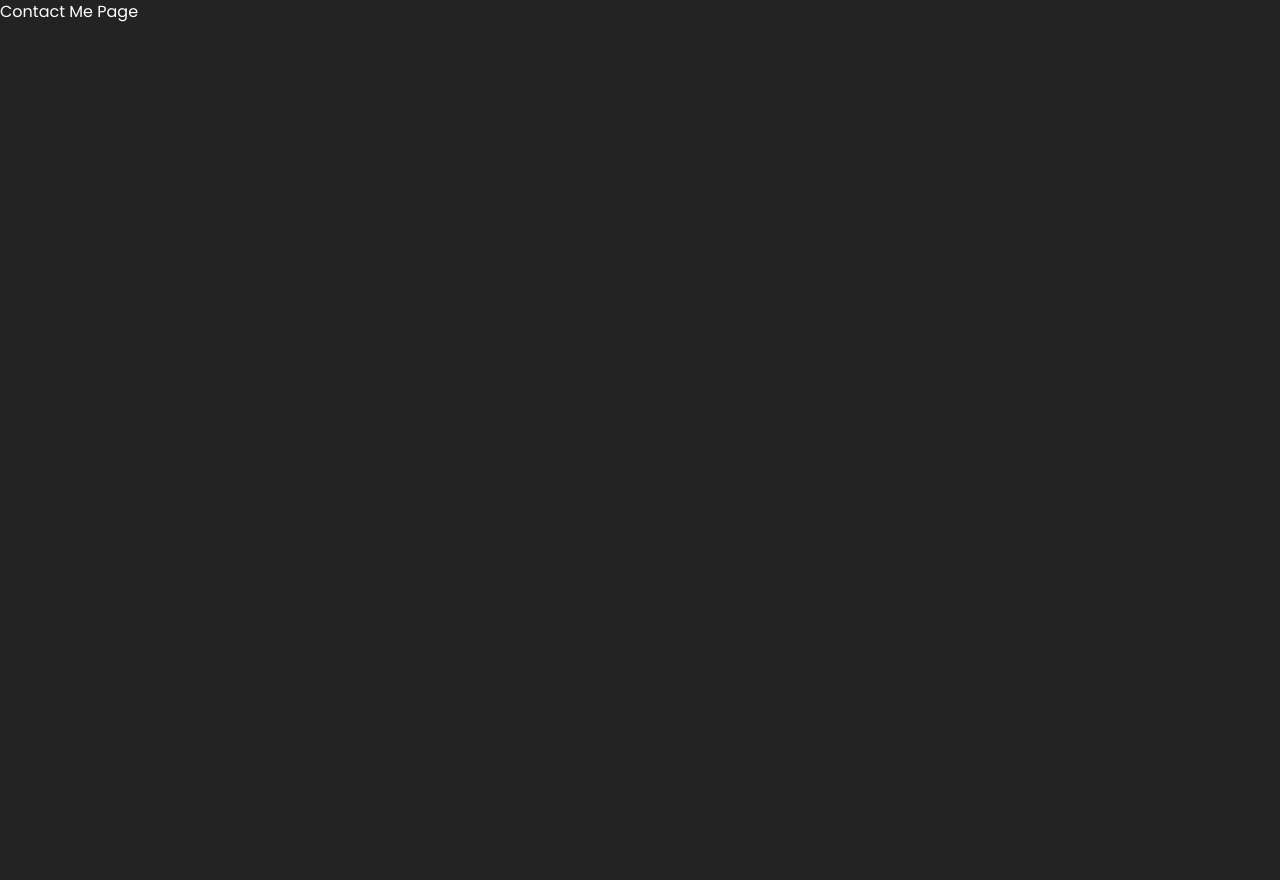
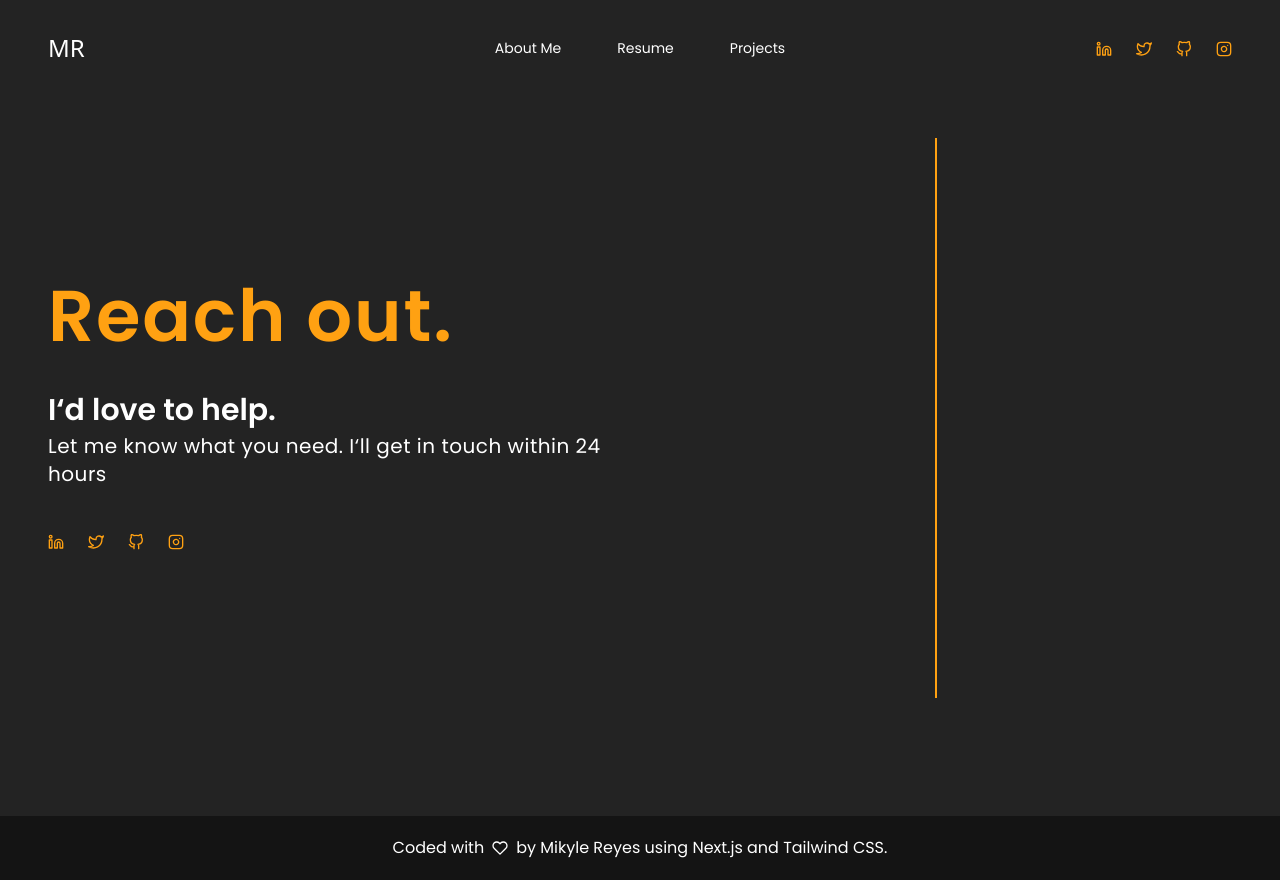
Before and after one commit to muhkyle17/portfolio-website, a Next.js app: page /contact-me in a window 1280 px wide. Before the commit the page ends 800 px from the top, so only its background shows below. Built offline with nearby package versions, Linux system fonts and the light colour scheme; a web font is replaced by a local one.

Commit message:
Add styling to contact me page

```diff
--- a/components/ContactMe.js
+++ b/components/ContactMe.js
@@ -1,8 +1,28 @@
+import { social } from '../data'
+import Social from '../components/Social'
+
 const ContactMe = () => {
   return (
-    <div>
-      <p>Contact me Component</p>
-    </div>
+    <section className='container mx-auto flex flex-wrap lg:flex-nowrap items-center justify-between gap-10 lg:gap-20 w-full h-full pt-32// mt-[5rem] overflow-hidden relative py-12 lg:py-[3.6rem]'>
+      <div className='flex flex-col items-start justify-center lg:w-1/2 gap-8 lg:gap-10'>
+        <h2 className='text-6xl sm:text-7xl tracking-wide font-semibold text-primary'>
+          Reach out.
+        </h2>
+
+        <div className='flex flex-col gap-1'>
+          <h2 className='text-3xl font-semibold'>I&lsquo;d love to help.</h2>
+          <h2 className='text-lg sm:text-xl tracking-wide'>
+            Let me know what you need. I&lsquo;ll get in touch within 24 hours
+          </h2>
+        </div>
+
+        <Social iconSize='text-2xl' />
+      </div>
+
+      <div className='hidden lg:block h-[35rem] border-r-2 border-primary' />
+
+      <div></div>
+    </section>
   )
 }
 
--- a/pages/contact-me.js
+++ b/pages/contact-me.js
@@ -1,7 +1,25 @@
+import Head from 'next/head'
+
+import Header from '../components/common/Header'
+import Footer from '../components/common/Footer'
+import ContactMeComponent from '../components/ContactMe'
+
 const ContactMe = () => {
   return (
-    <div>
-      <p>Contact Me Page</p>
+    <div className='relative h-screen'>
+      <Head>
+        <title>Mikyle Reyes</title>
+        <meta name='description' content='Mikyle Reyes' />
+        <link rel='icon' href='/notion-avatar-1663964359003.svg' />
+      </Head>
+
+      <Header />
+      <div>
+        <ContactMeComponent />
+      </div>
+      <div className='absolute bottom-0 w-full'>
+        <Footer />
+      </div>
     </div>
   )
 }
```
